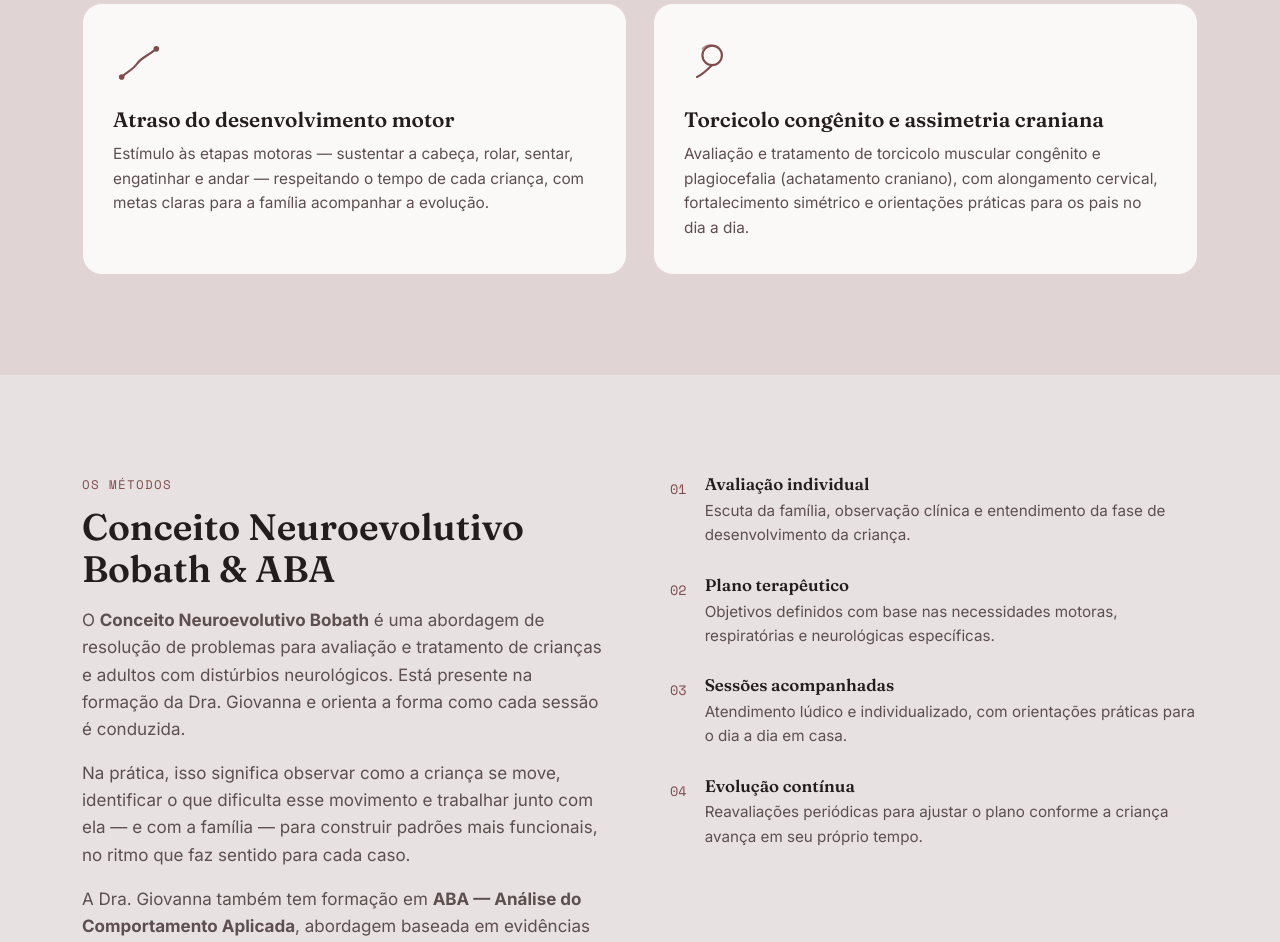
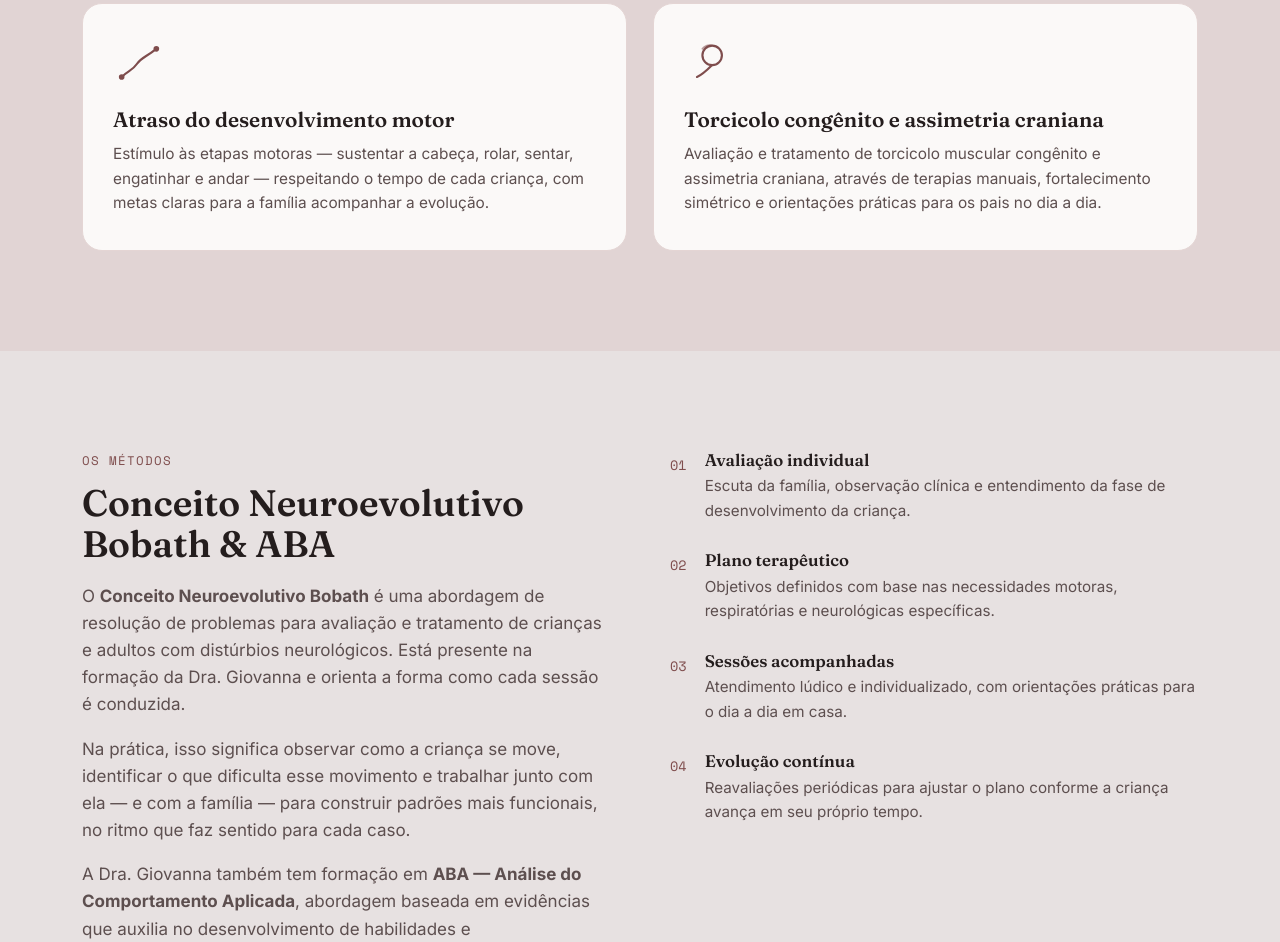
Before and after one commit to freguilherme/dra-giovanna, a plain HTML site: page index.html in a window 1280 px wide. Shown: the part 2112-3054 px from the top of the page. Drawn offline with nearby package versions, Linux system fonts and the light colour scheme.

Commit message:
Add files via upload

```diff
--- a/index.html
+++ b/index.html
@@ -181,8 +181,8 @@
           </div>
           <h3>Torcicolo congênito e assimetria craniana</h3>
           <p>
-            Avaliação e tratamento de torcicolo muscular congênito e plagiocefalia (achatamento craniano),
-            com alongamento cervical, fortalecimento simétrico e orientações práticas para os pais no dia a dia.
+            Avaliação e tratamento de torcicolo muscular congênito e assimetria craniana, através de terapias
+            manuais, fortalecimento simétrico e orientações práticas para os pais no dia a dia.
           </p>
         </article>
       </div>
```
